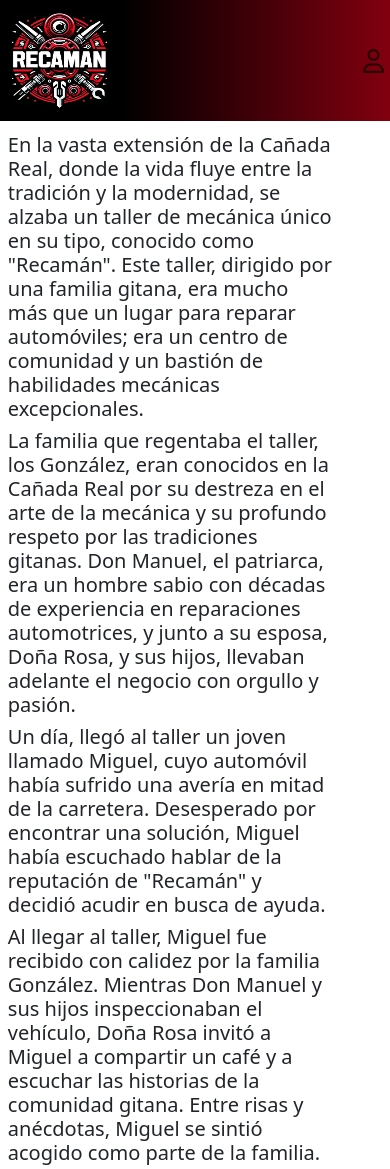
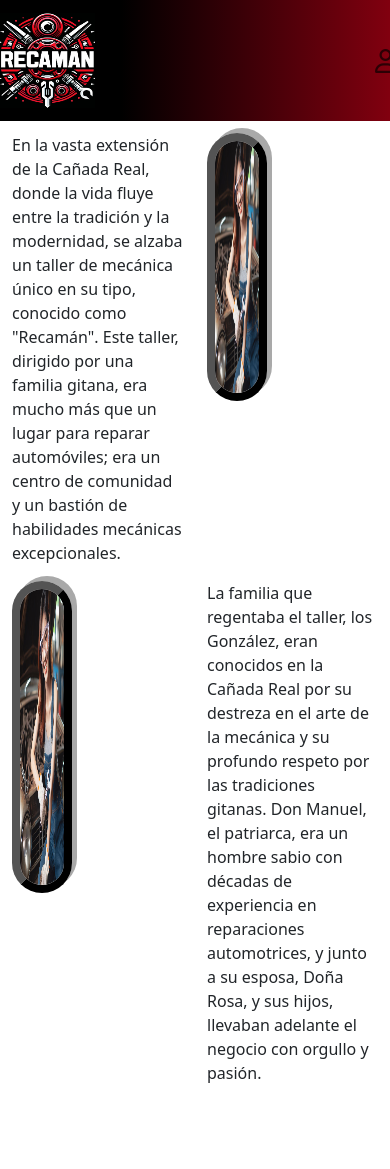
Before and after one commit to davidmato/RecaMan, a Django app: page /recaman/sobre_nosotros/ in a window 390 px wide. Shown: the top 1169 px of the page. Run offline with Django 4.2, Linux system fonts and the light colour scheme; some libraries are stand-ins or nearby versions; grey boxes are pictures that could not be loaded.

Commit message:
sobre_nosotros terminado

```diff
--- a/RecaManApp/views.py
+++ b/RecaManApp/views.py
@@ -23,7 +23,6 @@
 
 def home(request):
     return render(request, 'home.html')
-
 
 
 
@@ -79,6 +78,13 @@
     mensajes = [coche.necesita_cambio() for coche in list_coches]
     return render(request, 'PlantillaMecanico.html', {'mecanico': list_mecanic, 'mensajes': mensajes})
 
+def necesita_cambio(self):
+    umbral_cambio = 10000  # Define tu umbral aquí
+    if self.KM >= umbral_cambio:
+        return f"Es necesario realizar un cambio en el coche con matrícula {self.matricula}. Ha recorrido {self.KM} kilómetros."
+    else:
+        return f"El coche con matrícula {self.matricula} ha recorrido {self.KM} kilómetros. Aún no es necesario realizar un cambio."
+
 
 # def add_to_cart(request, id):
 #     carrito = {}
--- a/Templates/Sobre_nosotros.html
+++ b/Templates/Sobre_nosotros.html
@@ -1,83 +1,156 @@
+<!DOCTYPE html>
 {% load static %}
-{% include 'nav_sin_buscador.html' %}
+<html lang="es">
 <head>
-    <link href=" {% static 'taller.png' %}">
-</head>
+    <meta charset="UTF-8">
+    <meta name="viewport" content="width=device-width, initial-scale=1.0">
+    <title>Contáctanos</title>
+
+    <!-- CSS de Bootstrap -->
+    <link rel="stylesheet" href="https://stackpath.bootstrapcdn.com/bootstrap/4.5.2/css/bootstrap.min.css">
+
+    <!-- JS de Bootstrap, jQuery y Popper.js -->
+    <script src="https://code.jquery.com/jquery-3.5.1.slim.min.js"></script>
+    <script src="https://cdn.jsdelivr.net/npm/bootstrap@4.5.2/dist/js/bootstrap.bundle.min.js"></script>
     <style>
-     @media (max-width: 768px) {
+         @media (max-width: 600px) {
              .responsive-container {
                  flex-direction: column;
                  align-items: center;
+
+             }
+
+
+             .formulario {
+                 display: flex;
+                 justify-content: center;
+                 align-items: center;
+             }
+
+             .form-control {
+                 display: block;
+                 justify-content: center;
+                 align-items: center;
+                 width: 100%;
+                 height: calc(1.5em + .75rem + 2px);
+                 padding: .375rem .75rem;
+                 font-size: 1rem;
+                 font-weight: 400;
+                 line-height: 1.5;
+                 color: #495057;
+                 background-color: #fff;
+                 background-clip: padding-box;
+                 border: 1px solid #ced4da;
+                 border-radius: .25rem;
+                 transition: border-color .15s ease-in-out, box-shadow .15s ease-in-out;
              }
          }
+
+
     </style>
+</head>
+{% include 'nav_sin_buscador.html' %}
+<body >
+    <!-- primera fila con texto a la izquierda e imagen a la derecha -->
+    <div class="container-fluid">
+        <div class="responsive-container">
+            <div class="row">
+                <div class="col-6">
+                    <p>En la vasta extensión de la Cañada Real, donde la vida fluye entre la tradición y la modernidad, se alzaba un taller de mecánica único en su tipo, conocido como "Recamán". Este taller, dirigido por una familia gitana, era mucho más que un lugar para reparar automóviles; era un centro de comunidad y un bastión de habilidades mecánicas excepcionales.</p>
+                </div>
 
-<body>
+                <!-- imagen -->
+                <div class="col-6">
 
-<div class="">
-
-    <div class="col-10" style="margin-left: 2%" >
-      <div data-bs-spy="scroll" data-bs-target="#list-example" data-bs-smooth-scroll="true" class="scrollspy-example" tabindex="0" >
-          <h5>En la vasta extensión de la Cañada Real, donde la vida fluye entre la tradición y la modernidad, se alzaba un taller de mecánica único en su tipo, conocido como "Recamán". Este taller, dirigido por una familia gitana, era mucho más que un lugar para reparar automóviles; era un centro de comunidad y un bastión de habilidades mecánicas excepcionales.</h5>
-
-            <h5>La familia que regentaba el taller, los González, eran conocidos en la Cañada Real por su destreza en el arte de la mecánica y su profundo respeto por las tradiciones gitanas. Don Manuel, el patriarca, era un hombre sabio con décadas de experiencia en reparaciones automotrices, y junto a su esposa, Doña Rosa, y sus hijos, llevaban adelante el negocio con orgullo y pasión.</h5>
-
-            <h5>Un día, llegó al taller un joven llamado Miguel, cuyo automóvil había sufrido una avería en mitad de la carretera. Desesperado por encontrar una solución, Miguel había escuchado hablar de la reputación de "Recamán" y decidió acudir en busca de ayuda.</h5>
-
-            <h5>Al llegar al taller, Miguel fue recibido con calidez por la familia González. Mientras Don Manuel y sus hijos inspeccionaban el vehículo, Doña Rosa invitó a Miguel a compartir un café y a escuchar las historias de la comunidad gitana. Entre risas y anécdotas, Miguel se sintió acogido como parte de la familia.</h5>
-
-            <h5>Con el sol comenzando a ocultarse en el horizonte, el equipo de "Recamán" trabajó incansablemente para reparar el automóvil de Miguel. Con habilidad y determinación, lograron solucionar el problema y devolverle a Miguel la movilidad que tanto necesitaba.</h5>
-
-            <h5>Agradecido por la ayuda recibida, Miguel decidió quedarse un tiempo en la Cañada Real, fascinado por la cultura gitana y el espíritu de comunidad que allí reinaba. Con el tiempo, se convirtió en un miembro más de la familia González, aprendiendo los secretos de la mecánica y compartiendo su conocimiento con la comunidad.</h5>
-
-            <h5>Así, el taller "Recamán" se convirtió en un símbolo de unidad y colaboración en la Cañada Real, donde las habilidades mecánicas se combinaban con el espíritu de la cultura gitana para ayudar a aquellos que lo necesitaban. Con cada automóvil reparado, la familia González demostraba que, más allá de las herramientas y las piezas, lo más importante era el corazón que ponían en cada tarea y la conexión con su comunidad.</h5>
+                    <img src="{% static 'foto_mecanica.jpg' %}" alt="" width="35%" height="60%" class="rounded-pill" style="border: black 8px outset; box-shadow: 5px -5px darkgray ;  ">
                 </div>
             </div>
 
 
+            <!-- segunda fila con imagen a la izquierda y texto a la derecha -->
+            <div class="row">
+                <div class="col-6">
+                    <!-- imagen -->
+                    <img src="{% static 'foto_mecanica.jpg' %}" alt="" width="35%" height="60%" class="rounded-pill" style="border: black 8px outset; box-shadow: 5px -5px darkgray ;  ">
+                </div>
+                <div class="col-6">
+                    <p>La familia que regentaba el taller, los González, eran conocidos en la Cañada Real por su destreza en el arte de la mecánica y su profundo respeto por las tradiciones gitanas. Don Manuel, el patriarca, era un hombre sabio con décadas de experiencia en reparaciones automotrices, y junto a su esposa, Doña Rosa, y sus hijos, llevaban adelante el negocio con orgullo y pasión.</p>
+                </div>
+            </div>
 
+            <br>
 
-    <div class="responsive-container" style="display: flex; justify-content: space-around; margin-top: 4%">
-        <div><iframe src="https://www.google.com/maps/embed?pb=!1m18!1m12!1m3!1d48656.003566039675!2d-3.635727756932094!3d40.342341061758994!2m3!1f0!2f0!3f0!3m2!1i1024!2i768!4f13.1!3m3!1m2!1s0xd42259efcf26645%3A0xa7e52e6ee5d016bb!2sCa%C3%B1ada%20Real%20Galiana!5e0!3m2!1ses!2ses!4v1714139565742!5m2!1ses!2ses" width="350" height="300" style="border:0;" allowfullscreen="" loading="lazy" referrerpolicy="no-referrer-when-downgrade"></iframe></div>
+            <!-- tercera fila con iFrame -->
+            <div class="row" style="margin-bottom: 3%;">
+                <div style="display: flex; align-items: center; justify-content: center">
 
-        <div>
-            <form id="faqForm">
-                <h4>Haz una pregunta</h4>
-                <div class="form-group">
-                    <label for="nombre">Nombre</label>
-                    <input type="text" class="form-control" id="nombre" placeholder="Escribe tu nombre">
-                </div>
-                <div class="form-group">
-                    <label for="email">Email</label>
-                    <input type="email" class="form-control" id="email" placeholder="Escribe tu email">
-                </div>
-                <div class="form-group">
-                    <label for="pregunta">Pregunta</label>
-                    <textarea class="form-control" id="pregunta" rows="3" placeholder="Escribe tu pregunta aquí"></textarea>
-                </div>
-                <button type="submit" class="btn btn-primary">Enviar pregunta</button>
-            </form>
-
+                        <!-- ajustar ancho y alto o ajustar col -->
+                        <iframe src="https://www.google.com/maps/embed?pb=!1m18!1m12!1m3!1d3151.8354345096036!2d144.95373531550472!3d-37.817209979751864!2m3!1f0!2f0!3f0!3m2!1i1024!2i768!4f13.1!3m3!1m2!1s0x6ad642af0f11fd81%3A0x5045675218ce6e0!2sMelbourne%20VIC%2C%20Australia!5e0!3m2!1sen!2sus!4v1631233126325!5m2!1sen!2sus" width="300" height="250" ></iframe>
 
                 </div>
 
             </div>
 
+            <!-- botón para desplegar el formulario -->
+            <button id="mostrarFormulario" class="btn btn-primary;" style="margin-left: 50%;">Formulario</button>
 
+            <!-- formulario -->
+            <div class="row" id="formulario" style="display: none; ">
+                <div class="formulario">
+                    <form id = formula>
+                        <div class="form-group">
+                            <label for="nombre">Nombre</label>
+                            <input type="text" class="form-control" id="nombre">
                         </div>
+                        <div class="form-group">
+                            <label for="email">Email</label>
+                            <input type="email" class="form-control" id="email">
+                        </div>
+                        <div class="form-group">
+                            <label for="mensaje">Mensaje</label>
+                            <textarea class="form-control" id="mensaje" rows="3" placeholder="Escribe aquí..."></textarea>
+                        </div>
+                        <button type="submit" class="btn btn-primary">Enviar</button>
+                    </form>
+                </div>
+            </div>
+        </div>
+    </div>
+<!-- script para desplegar el formulario -->
+<script>
+
+    /* document: llamo al documento */
+    /* getElementById: obtengo elemento por id */
+    /* addEventListener(click, function()) creo evento que funciona cuando hago click y desplega una funcion */
+
+  document.getElementById("mostrarFormulario").addEventListener("click", function() {
+
+    /* la variable formulario es igual al documento que se llama formulario */
+    let formulario = document.getElementById("formulario");
+
+    /* si el formulario su estilo y display es none, muestrate, si es block desaparece */
+    if (formulario.style.display === "none") {
+      formulario.style.display = "block";
+    } else {
+      formulario.style.display = "none";
+    }
+  });
 
 
+  document.getElementById("formula").addEventListener("submit", function(event) {
+    event.preventDefault
+    let nombre  = document.getElementById("nombre").value
+    let email = document.getElementById("email").value
+    let mensaje = document.getElementById("mensaje").value
+    console.log(nombre, email, mensaje)
+
+    alert("Gracia por su mensaje, te responderemos pronto")
+  })
+;
+
+/* crear un alert al pulsar enviar */
+
+
+</script>
 </body>
-
-<script>
-    document.getElementById('faqForm').addEventListener('submit', function(event) {
-        event.preventDefault();
-        var nombre = document.getElementById('nombre').value;
-        var email = document.getElementById('email').value;
-        var pregunta = document.getElementById('pregunta').value;
-        console.log(nombre, email, pregunta);
-        alert('Gracias por tu pregunta, te responderemos pronto');
-    });
-</script>
-
-{% include 'footer.html' %}
+</html>
```
Also changed, not shown: RecaManApp/models.py (+0 -8 lines). Lines whose indentation alone changed are shown as unchanged.
